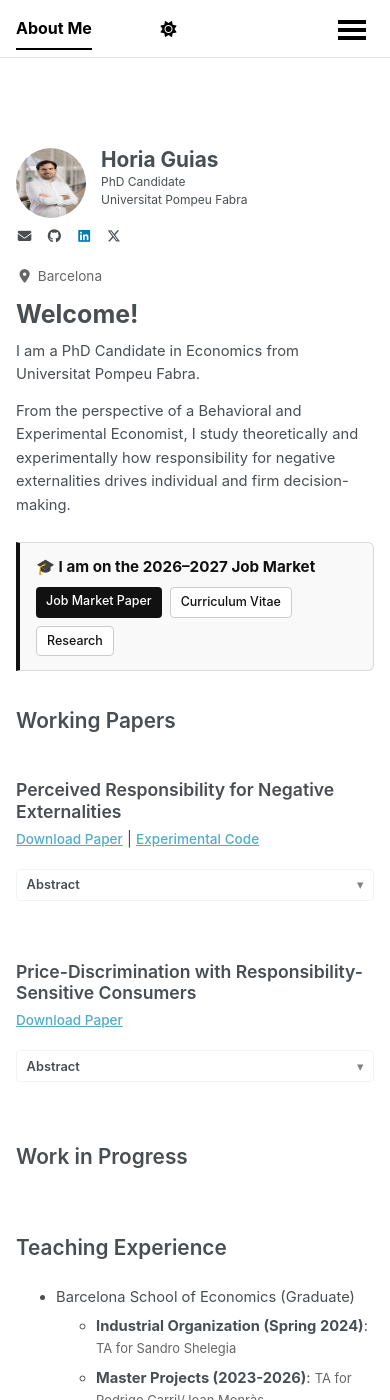
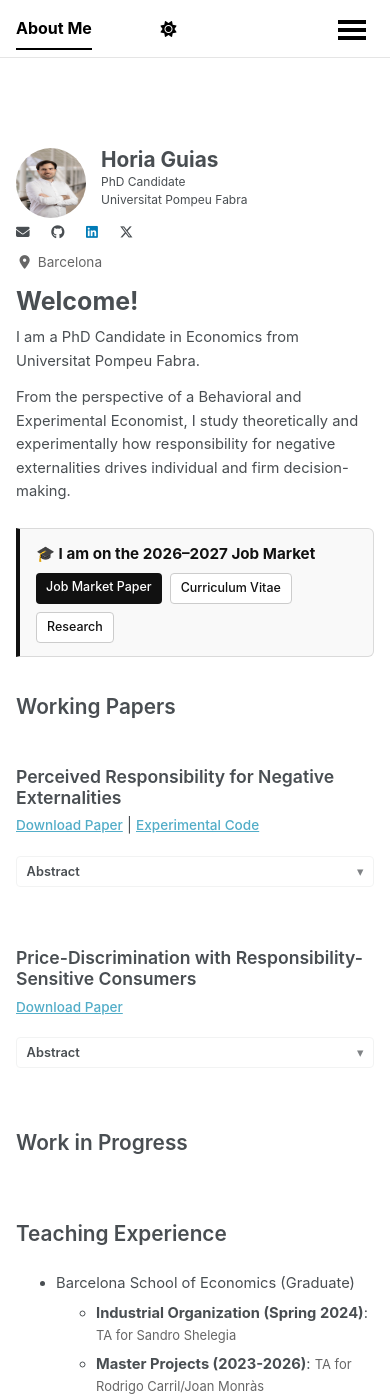
Before and after one commit to horiaguias/horiaguias.github.io, a Jekyll site: the page built from _pages/about.md, in a window 390 px wide and 1400 px high. Built offline with Jekyll 4.4.1, drawn with Linux system fonts in a browser that asks for light colours; a style sheet for code colours, icons or effects is not loaded.

Commit message:
Bug Fix mobile version

```diff
--- a/_sass/layout/_sidebar.scss
+++ b/_sass/layout/_sidebar.scss
@@ -345,12 +345,22 @@
     line-height: 1.2;
   }
 
-  /* Prevent location and social media icon overlap */
+  /* Ensure location item displays on mobile */
+  .sidebar .author__desktop {
+    display: inline-flex !important;
+  }
+
+  /* Fix container wrapping */
   .author__urls-wrapper {
     display: block !important;
     position: static !important;
+
+    button {
+      display: none !important; /* Hides the mobile dropdown button */
+    }
   }
 
+  /* Flexbox container for social links & location */
   .author__urls {
     display: flex !important;
     flex-wrap: wrap !important;
@@ -359,7 +369,7 @@
     padding: 0 !important;
     border: none !important;
     box-shadow: none !important;
-    gap: 0.4rem 0.8rem !important;
+    gap: 0.5rem 1rem !important;
 
     &:before,
     &:after {
@@ -369,13 +379,35 @@
     li {
       display: inline-flex !important;
       align-items: center !important;
+      position: static !important;
+      margin: 0 !important;
+      padding: 0 !important;
+      font-size: 0.85rem !important;
+      white-space: nowrap !important;
+    }
+
+    li a {
+      display: inline-flex !important;
+      align-items: center !important;
+      position: static !important;
+      margin: 0 !important;
+      padding: 0 !important;
       font-size: 0.85rem !important;
     }
 
-    a {
-      margin-bottom: 0 !important;
+    /* Reset absolute/float positioning on all icons */
+    i,
+    svg,
+    .fa,
+    .fas,
+    .far,
+    .fab {
+      position: static !important;
+      display: inline-block !important;
+      float: none !important;
+      width: auto !important;
+      margin-right: 0.35rem !important;
       padding: 0 !important;
-      font-size: 0.85rem !important;
     }
   }
 }
```
